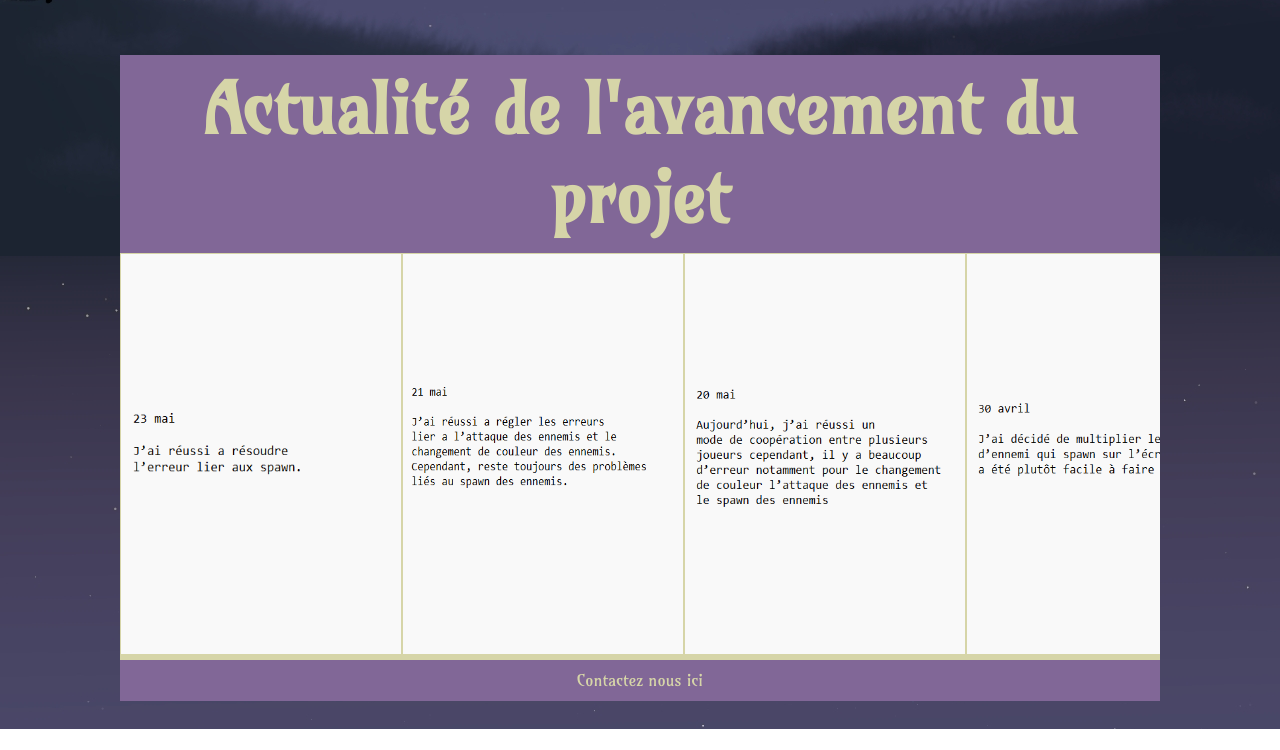
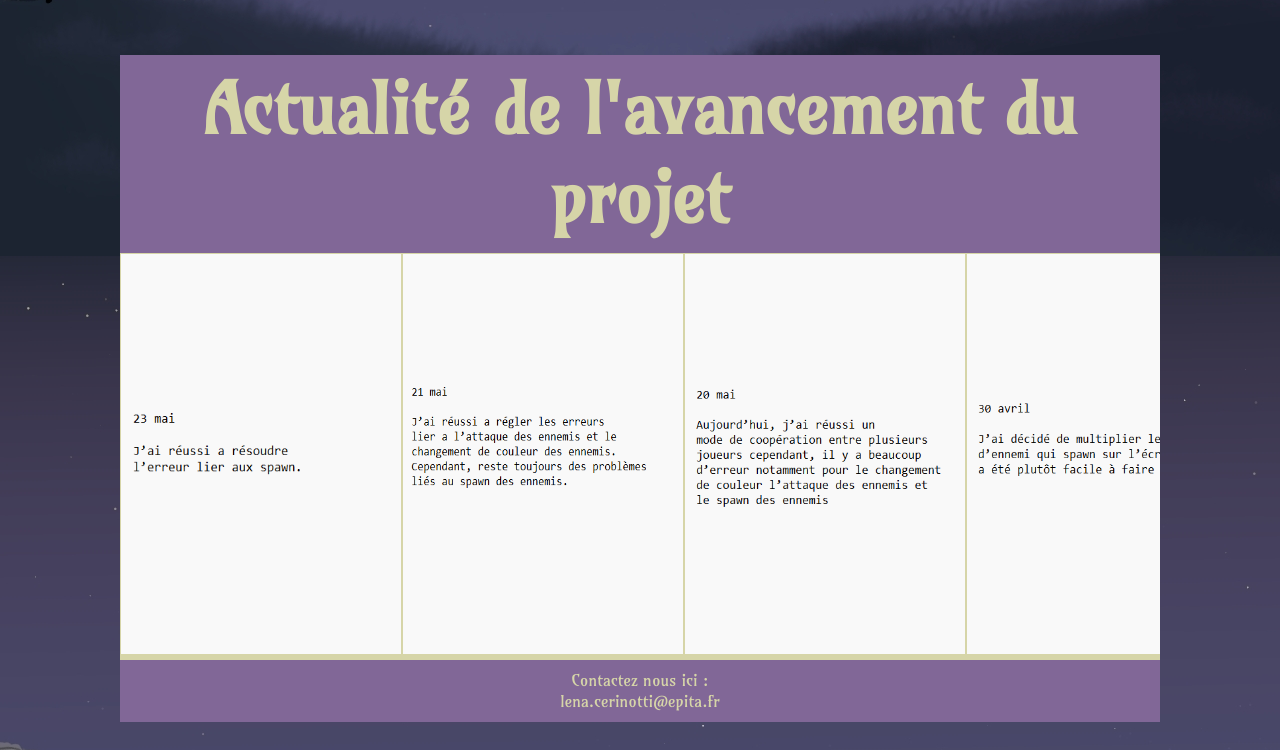
Before and after one commit to SchafProject/Schaf, a plain HTML site: page index.html in a window 1280 px wide. Shown: the part 613-1363 px from the top of the page. Before the commit the page ends 1342 px from the top, so only its background shows below. Drawn offline with nearby package versions, Linux system fonts and the light colour scheme; a script that the page names is missing.

Commit message:
Update index.html

```diff
--- a/index.html
+++ b/index.html
@@ -85,7 +85,7 @@
 				<table>
 					<footer>
 						<tr>
-							<p>Contactez nous ici</p>
+							<p>Contactez nous ici : <br> lena.cerinotti@epita.fr</p>
 						</tr>
 					</footer>
 				</table>
```
